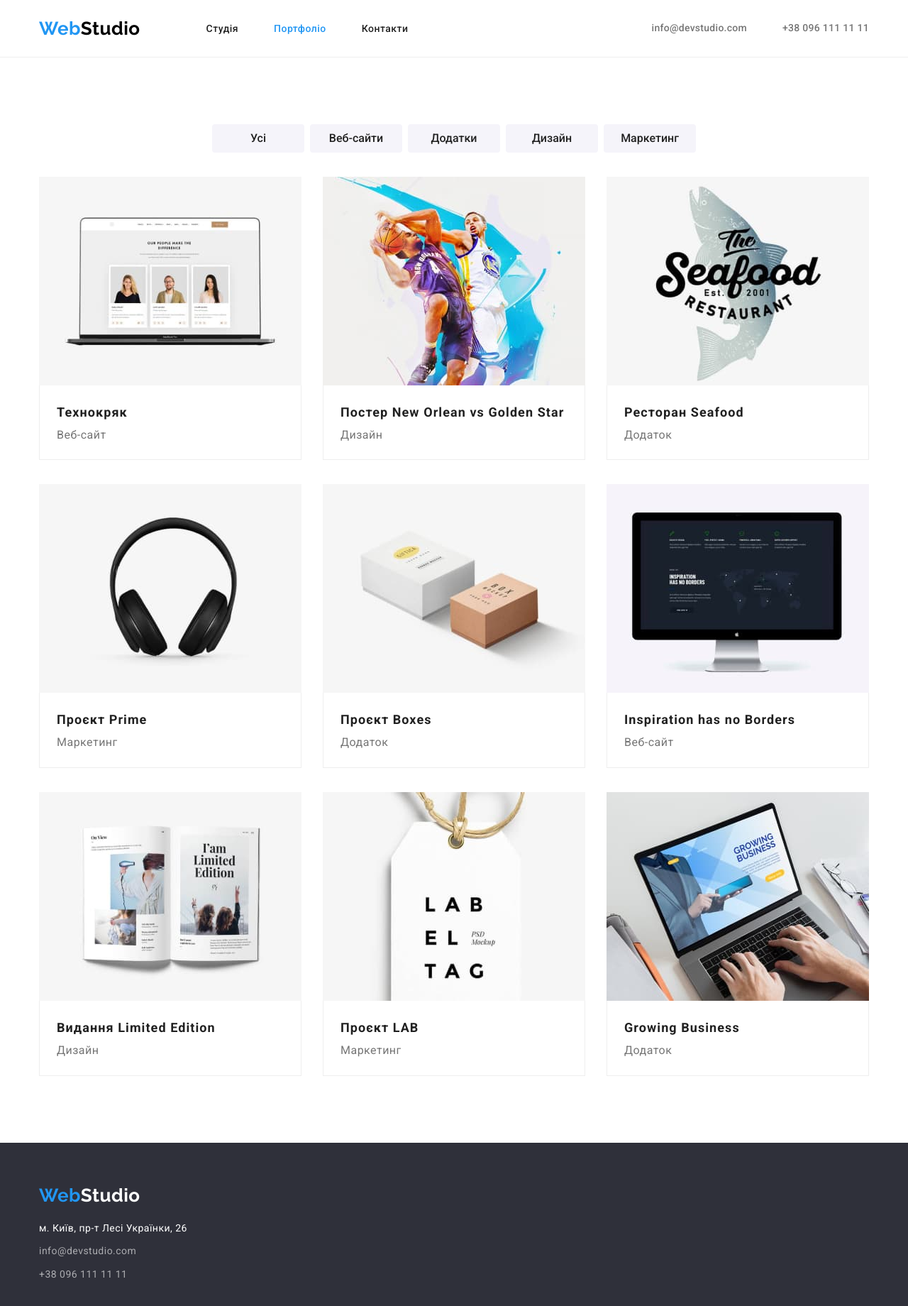
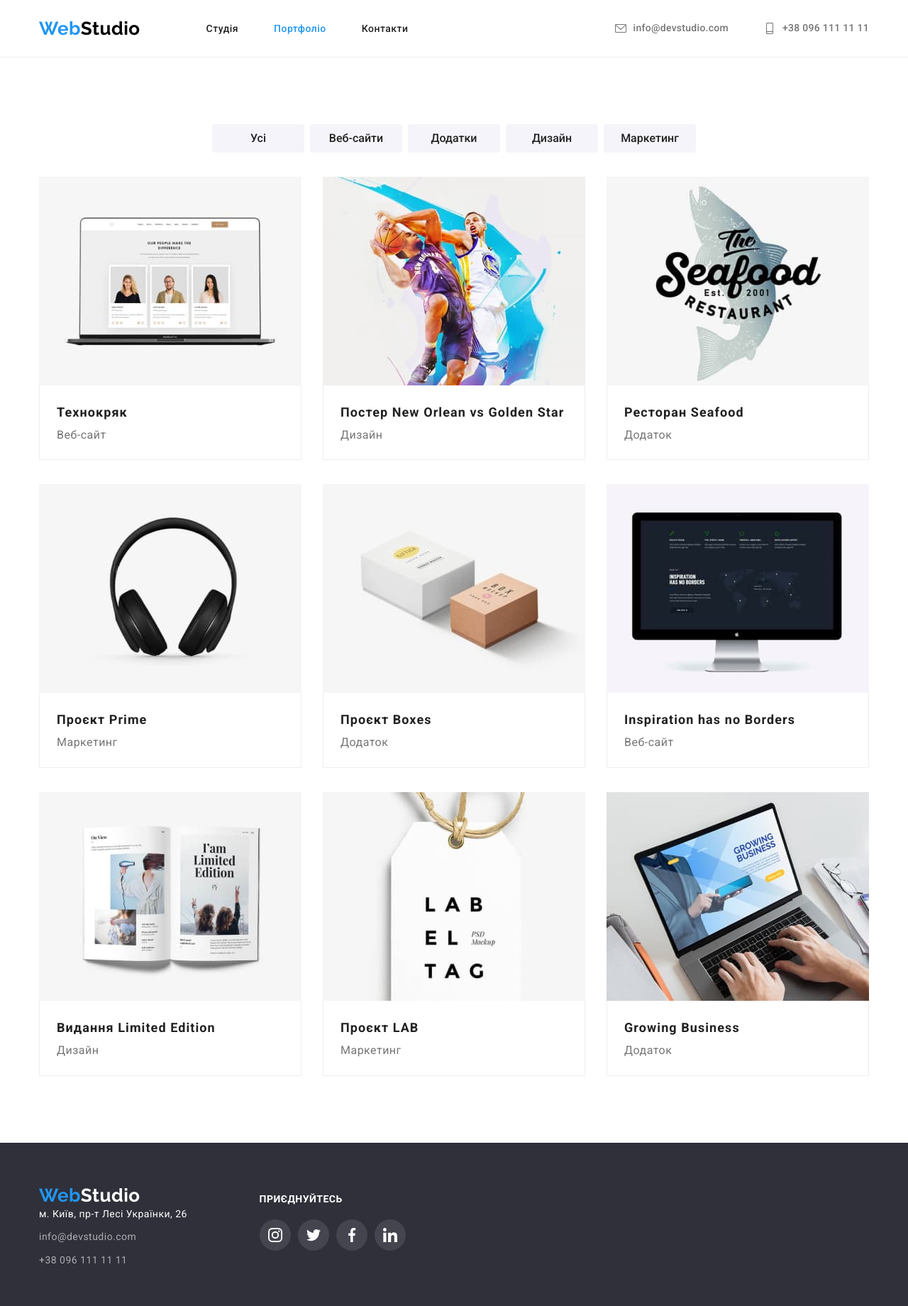
Before and after one commit to stanislav-pravdiuk/goit-markup-hw-04, a plain HTML site: page portfolio.html in a window 1280 px wide. Shown: the whole page at 71% size. Drawn offline with nearby package versions, Linux system fonts and the light colour scheme.

Commit message:
done hw04

```diff
--- a/css/common.css
+++ b/css/common.css
@@ -37,9 +37,9 @@ img {
     padding-left: 15px;
     padding-right: 15px;
     margin: 0 auto;
-}
+    }
 
-/* head */
+/* -------------------------------head------------------------------- */
 
 .main-nav {
     display: flex;
@@ -127,14 +127,16 @@ img {
     margin-right: 0px;
 }
 
+
 .link-contact:hover,
 .link-contact:focus {
     color: var(--secondary-logo-color);
+    fill: var(--secondary-logo-color);
 }
 
 .link-contact-icon {
     width: 16px;
-    height: 12px;
+    height: 16px;
     margin-right: 10px;
     fill: var(--secondary-text-color);
 }
@@ -148,7 +150,7 @@ img {
     color: var(--secondary-logo-color);
 }
 
-/* body */
+/* -------------------------------body------------------------------- */
 
 .visually-hidden {
     position: absolute;
@@ -158,13 +160,14 @@ img {
     margin: -1px;
     }
 
-/* footer */
+/* -------------------------------footer------------------------------- */
 
 .footer-background {
     background-color: rgba(47, 48, 58, 1);
     padding-top: 60px;
     padding-bottom: 60px;
-}
+    display: flex;
+    align-items: center;}
 
 .logo-footer {
     padding-bottom: 20px;
@@ -210,11 +213,15 @@ img {
 .contact:focus {
     color: var(--secondary-logo-color);
 }
-/* --------------------------- */
+/* -------------------------------------------------------- */
+
+.social-container {
+    display: flex;
+}
 
 .social {
-    /* display: flex;
-    align-items: center; */
+ margin-left: 70px;
+ margin-top: 10px;
 }
 
 .social-title {
@@ -231,6 +238,7 @@ img {
     align-items: center;
     ustify-content: center;
     margin-top: 20px;
+
 }
 
 .social-link {
@@ -249,6 +257,7 @@ img {
 
     align-items: center;
     justify-content: center;
+
 }
 
 
--- a/css/portfolio.css
+++ b/css/portfolio.css
@@ -1,4 +1,4 @@
-/* header*/
+/* ----------------------------header----------------------------*/
 
 .border-header {
 border-bottom: 1px solid rgba(238, 238, 238, 1);
@@ -18,7 +18,7 @@ border-bottom: 1px solid rgba(238, 238, 238, 1);
 }
 
 
-/* filter */
+/* ----------------------------filter---------------------------- */
 
 .list-filter {
     display: flex;
--- a/portfolio.html
+++ b/portfolio.html
@@ -21,7 +21,7 @@
   </head>
 
   <body>
-    <!--шапка-->
+    <!----------------------------шапка---------------------------->
     <header class="border-header">
       <div class="container main-nav">
         <nav class="logo-nav">
@@ -36,18 +36,26 @@
         </nav>
         <ul class="list list-contact">
           <li class="link-item">
-            <a class="link-contact" href="mailto:info@devstudio.com">info@devstudio.com</a>
+            <a class="link-contact" href="mailto:info@devstudio.com">
+              <svg class="link-contact-icon" width="16" height="12">
+                <use href="./images/icon.svg#icon-envelope"></use></svg
+              >info@devstudio.com</a
+            >
           </li>
           <li class="link-item">
-            <a class="link-contact" href="tel:+380961111111">+38 096 111 11 11</a>
+            <a class="link-contact" href="tel:+380961111111">
+              <svg class="link-contact-icon" width="10" height="16">
+                <use href="./images/icon.svg#icon-smartphone"></use></svg
+              >+38 096 111 11 11</a
+            >
           </li>
         </ul>
       </div>
     </header>
 
-    <!-- portfolio -->
+    <!-----------------------------portfolio----------------------------->
     <main>
-      <!-- filter -->
+      <!-----------------------------filter----------------------------->
       <section class="section">
         <div class="container">
           <h1 class="visually-hidden">filter</h1>
@@ -63,7 +71,7 @@
         </div>
       </section>
 
-      <!-- work -->
+      <!-----------------------------work----------------------------->
       <section class="section">
         <div class="container">
           <h2 class="visually-hidden">work</h2>
@@ -154,19 +162,18 @@
       </section>
     </main>
 
-    <!-- подвал -->
+    <!----------------------------подвал---------------------------->
     <footer class="footer-background">
-      <div class="container">
+      <div class="container social-container">
         <div class="logo-footer">
           <a href="./index.html" class="logo"
             ><span class="logo-accent">Web</span><span class="night-theme">Studio</span></a
           >
-        </div>
           <address>
             <ul class="list">
               <li class="item-adress">
-              <a class="location" href="https://goo.gl/maps/jPJiBeTTR2mSv5Se9">
-                м. Київ, пр-т Лесі Українки, 26</a
+                <a class="location" href="https://goo.gl/maps/jPJiBeTTR2mSv5Se9"
+                  >м. Київ, пр-т Лесі Українки, 26</a
                 >
               </li>
               <li class="item-adress">
@@ -178,6 +185,40 @@
             </ul>
           </address>
         </div>
+        <div class="social">
+          <span class="social-title">приєднуйтесь</span>
+          <ul class="list social-list">
+            <li>
+              <a class="social-link" href="instagram.com">
+                <svg class="social-item" width="20" height="20">
+                  <use href="./images/icon.svg#icon-instagram"></use>
+                </svg>
+              </a>
+            </li>
+            <li>
+              <a class="social-link" href="twitter.com">
+                <svg class="social-item" width="20" height="20">
+                  <use href="./images/icon.svg#icon-twitter"></use>
+                </svg>
+              </a>
+            </li>
+            <li>
+              <a class="social-link" href="facebook.com">
+                <svg class="social-item" width="20" height="20">
+                  <use href="./images/icon.svg#icon-facebook"></use>
+                </svg>
+              </a>
+            </li>
+            <li>
+              <a class="social-link" href="linkedin.com">
+                <svg class="social-item" width="20" height="20">
+                  <use href="./images/icon.svg#icon-linkedin"></use>
+                </svg>
+              </a>
+            </li>
+          </ul>
+        </div>
+      </div>
     </footer>
   </body>
 </html>
```
Also changed, not shown: css/main.css (+6 -6 lines), index.html (+46 -46 lines), images/icon.svg (added), images/symbol-defs.svg (deleted). Lines whose indentation alone changed are shown as unchanged.
